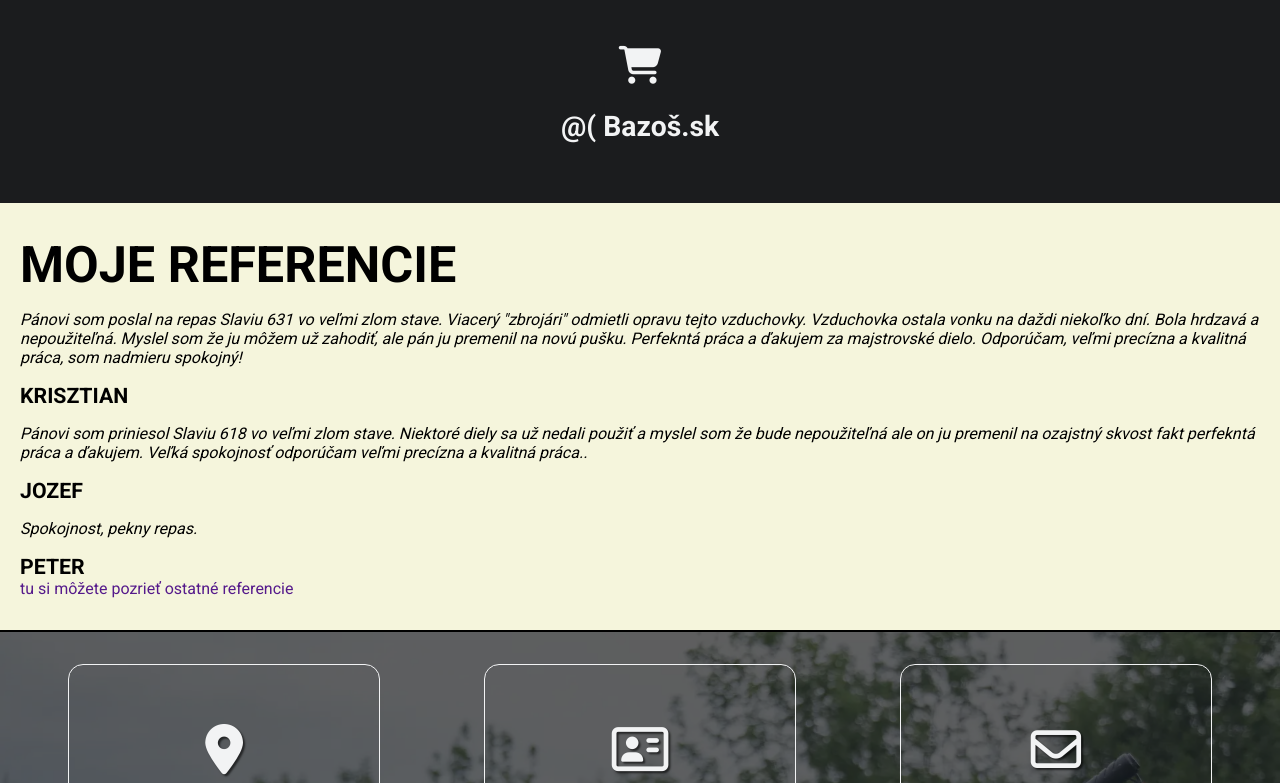
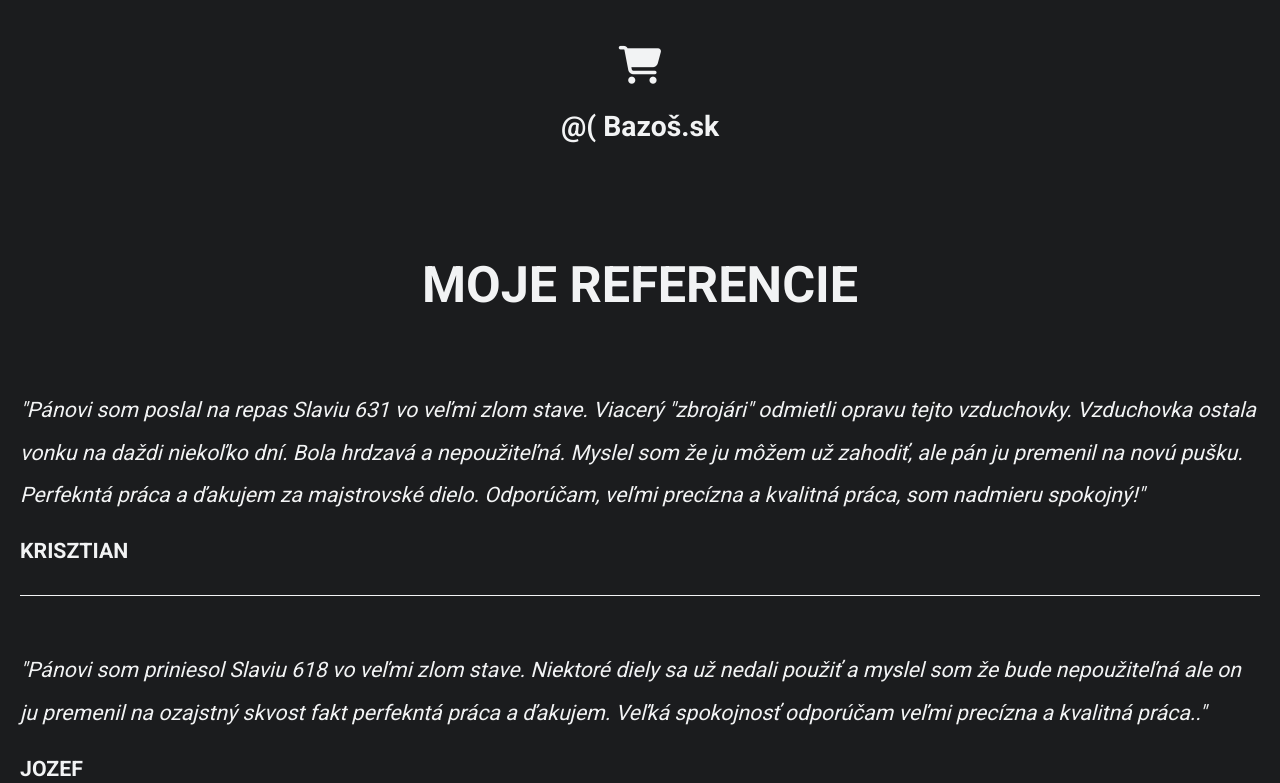
Before and after one commit to codewiz94/vzduchovky, a plain HTML site: page index.html in a window 1280 px wide. Shown: the part 11217-12000 px from the top of the page. Drawn offline with Linux system fonts and the light colour scheme.

Commit message:
stylujem referencie

```diff
--- a/index.html
+++ b/index.html
@@ -377,31 +377,31 @@
 
                 <div class="ref ref-1">
                     <p>
-                        <em>Pánovi som poslal na repas Slaviu 631 vo veľmi zlom stave. Viacerý "zbrojári" odmietli opravu tejto vzduchovky. Vzduchovka ostala vonku na daždi niekoľko dní. Bola hrdzavá a nepoužiteľná. Myslel som že ju môžem už zahodiť, ale pán ju premenil na novú pušku. Perfekntá práca a ďakujem za majstrovské dielo. Odporúčam, veľmi precízna a kvalitná práca, som nadmieru spokojný!
+                        <em>"Pánovi som poslal na repas Slaviu 631 vo veľmi zlom stave. Viacerý "zbrojári" odmietli opravu tejto vzduchovky. Vzduchovka ostala vonku na daždi niekoľko dní. Bola hrdzavá a nepoužiteľná. Myslel som že ju môžem už zahodiť, ale pán ju premenil na novú pušku. Perfekntá práca a ďakujem za majstrovské dielo. Odporúčam, veľmi precízna a kvalitná práca, som nadmieru spokojný!"
                         </em>
                     </p>
                     <h5>
                         Krisztian
                     </h5>
                 </div>
-                <div class="ref ref-1">
+                <div class="ref ref-2">
                     <p>
-                        <em>Pánovi som priniesol Slaviu 618 vo veľmi zlom stave. Niektoré diely sa už nedali použiť a myslel som že bude nepoužiteľná ale on ju premenil na ozajstný skvost fakt perfekntá práca a ďakujem. Veľká spokojnosť odporúčam veľmi precízna a kvalitná práca..
+                        <em>"Pánovi som priniesol Slaviu 618 vo veľmi zlom stave. Niektoré diely sa už nedali použiť a myslel som že bude nepoužiteľná ale on ju premenil na ozajstný skvost fakt perfekntá práca a ďakujem. Veľká spokojnosť odporúčam veľmi precízna a kvalitná práca.."
                         </em>
                     </p>
                     <h5>
                         Jozef
                     </h5>
                 </div>
-                <div class="ref ref-1">
+                <div class="ref ref-3">
                     <p>
-                        <em>Spokojnost, pekny repas.</em>
+                        <em>"Spokojnost, pekny repas."</em>
                     </p>
                     <h5>
                         Peter
                     </h5>
                 </div>
-                <a href="">tu si môžete pozrieť ostatné referencie</a>
+                <a class="rest-ref" href="">tu si môžete pozrieť ostatné referencie</a>
             </article>
         </section>
     </main>
--- /dev/null
+++ b/scss/_section-reference.scss
@@ -0,0 +1,43 @@
+.section-reference {
+    background-color: $color-neutral-dk;
+    color: $color-neutral-lt;
+
+
+    h2 {
+        text-align: center;
+        line-height: 2;
+    }
+
+    .ref {
+        border-bottom: 1px solid;
+        padding: 2rem 0;
+        p {
+            font-size: $fs-md;
+            line-height: 2;
+        }
+    }
+
+    .ref-3 {
+        margin-bottom: 2rem;
+    }
+
+    .rest-ref {
+        display: flex;
+        align-items: center;
+        justify-content: center;
+        color: $color-font-lt;
+        text-decoration: underline;
+        text-transform: uppercase;
+        font-size: $fs-lg;
+        font-weight: 500;
+        line-height: 1.5;
+    }
+
+}
+
+@media (min-width: 500px) {
+    #final-link {
+        font-size: $fs-md;
+    }
+
+}
--- a/scss/main.scss
+++ b/scss/main.scss
@@ -6,6 +6,7 @@
 @import 'section-bazar.scss';
 @import 'section-price.scss';
 @import 'section-contact.scss';
+@import 'section-reference.scss';
 @import 'footer.scss';
 
 // DOCUMENT SETTINGS
```
Also changed, not shown: css/main.css, 1 other file.
